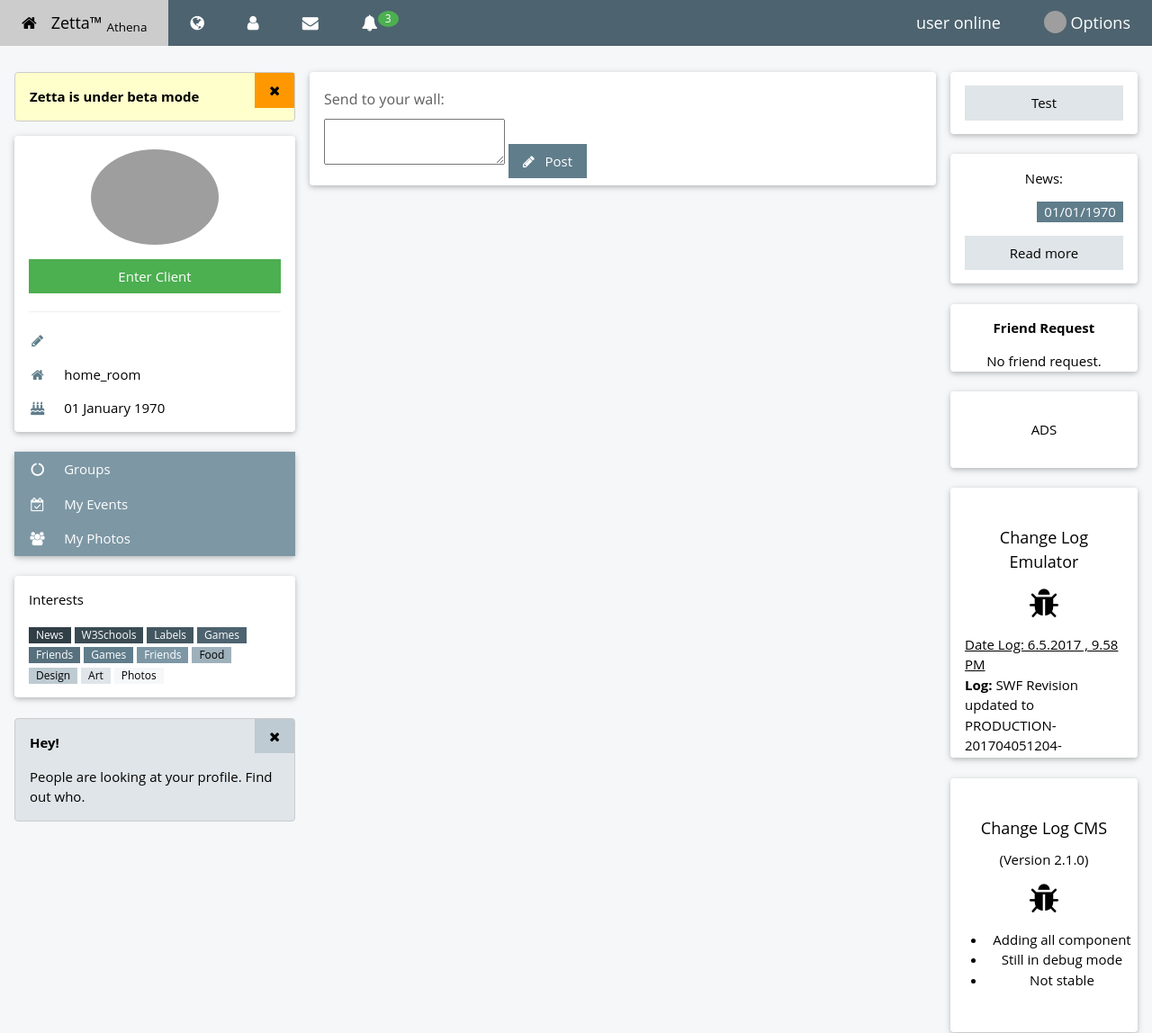
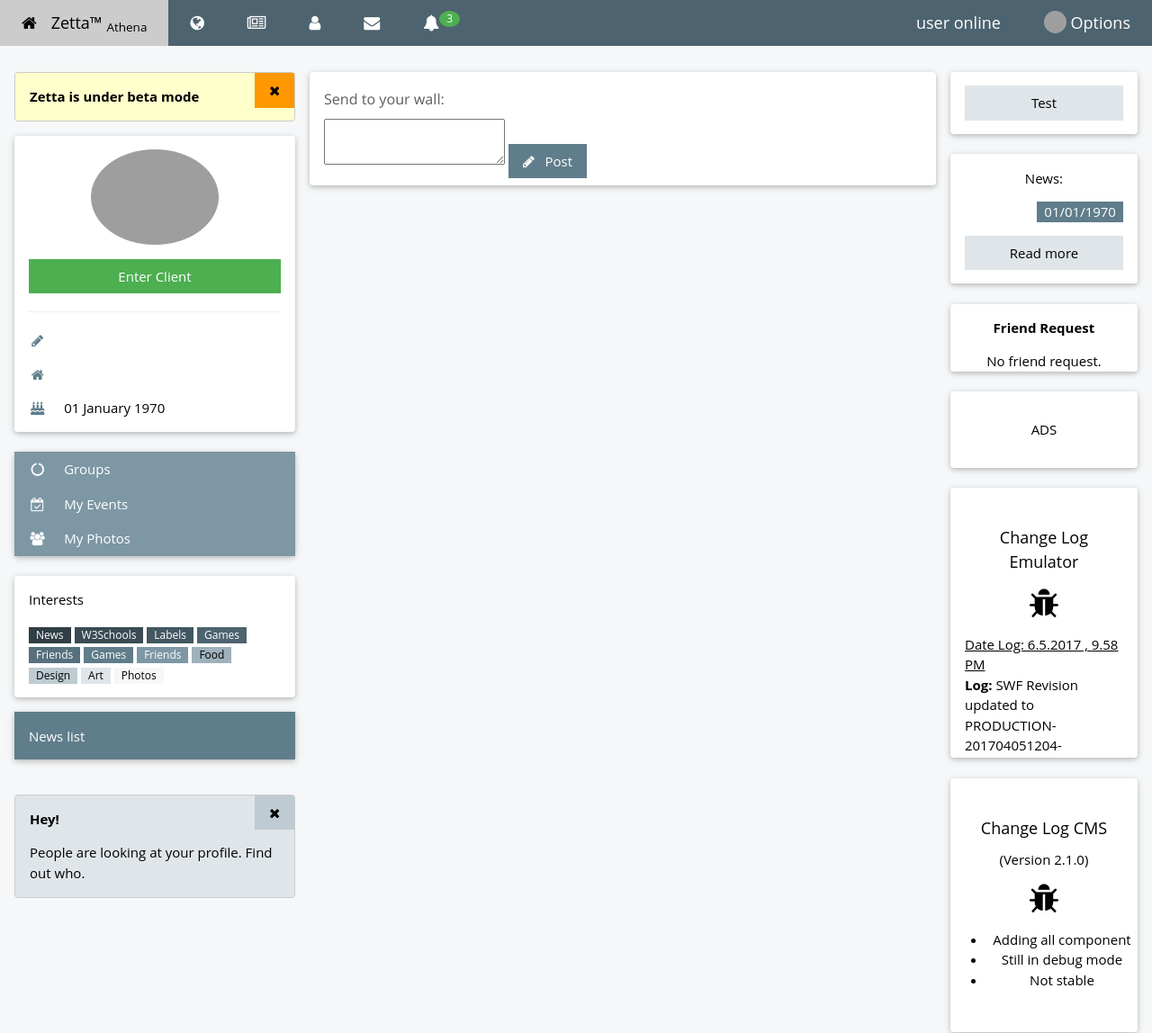
Before and after one commit to akobzettahotel/athenacms, a PHP site: page /swf/me.php in a window 1280 px wide. Shown: the top 1148 px of the page at 90% size. Run offline with PHP 8.4, Linux system fonts and the light colour scheme; the visitor is signed in with stand-in values (Sample User, id 1); data that the repository does not hold is empty; some libraries are stand-ins or nearby versions; grey boxes are pictures that could not be loaded.

Commit message:
Pre scetch news place

```diff
--- a/me.php
+++ b/me.php
@@ -7,6 +7,7 @@
 		<meta name="description" content="Zetta is a teen social virtual life game. A strange place with awesome people. Meet and make friends, play games, chat with others, create your avatar, design rooms and more.">
 		<meta name="keywords" content="Habbo,retro,game,rp,halfrp,social,zetta">
 		<meta name="author" content="Akob And Wave">
+		<meta name="theme-color" content="#4d636f" />
 		<meta name="viewport" content="width=device-width, initial-scale=1">
 
 		<link rel="stylesheet" href="css/w3.css">
@@ -116,6 +117,7 @@
 				<a class="w3-bar-item w3-button w3-hide-medium w3-hide-large w3-right w3-padding-large w3-hover-white w3-large w3-theme-d2" href="javascript:void(0);" onclick="openNav()"><i class="fa fa-bars"></i></a>
 				<a href="me" class="w3-bar-item w3-button w3-padding-large w3-theme-d4"><i class="fa fa-home w3-margin-right"></i>Zetta&trade; <sub>Athena</sub></a>
 				<a href="#" class="w3-bar-item w3-button w3-hide-small w3-padding-large w3-hover-white" title="News"><i class="fa fa-globe"></i></a>
+				<a href="#" class="w3-bar-item w3-button w3-hide-small w3-padding-large w3-hover-white newsBtn" title="Account Settings"><i class="fa fa-newspaper-o"></i></a>
 				<a href="#" class="w3-bar-item w3-button w3-hide-small w3-padding-large w3-hover-white" title="Account Settings"><i class="fa fa-user"></i></a>
 				<a href="#" class="w3-bar-item w3-button w3-hide-small w3-padding-large w3-hover-white" title="Messages"><i class="fa fa-envelope"></i></a>
 				<div class="w3-dropdown-hover w3-hide-small">
@@ -213,14 +215,19 @@
 					</div>
 
 					<!-- Profile -->
-					<div class="w3-card-2 w3-round w3-white">
+					<div class="leftcol w3-card-2 w3-round w3-white">
 						<div class="w3-container">
 							<h4 class="w3-center"><?php echo $athena["username"]; ?></h4>
 							<p class="w3-center"><img src="https://avatar-retro.com/habbo-imaging/avatarimage?figure=<?php echo $athena["look"]; ?>" class="w3-circle" style="height:106px;" alt="Avatar"></p>
 							<a href="client" target="zettaclient" class="w3-button w3-block w3-green">Enter Client</a>
 							<hr>
 							<p><i class="fa fa-pencil fa-fw w3-margin-right w3-text-theme"></i> <span id="display_motto"><?php echo $athena["motto"]; ?></span></p>
-							<p><i class="fa fa-home fa-fw w3-margin-right w3-text-theme"></i> home_room</p>
+							<?php
+							if($athena["home_room"] != "0"){
+								$home_room = mysqli_fetch_assoc(mysqli_query($conn, "SELECT caption FROM rooms WHERE id = '$athena[home_room]'"));
+								echo "<p><i class='fa fa-home fa-fw w3-margin-right w3-text-theme'></i> $home_room[caption]</p>";
+							}
+							?>
 							<p><i class="fa fa-birthday-cake fa-fw w3-margin-right w3-text-theme"></i> <?php $esdate = date("d F Y", $athena["account_created"]); echo $esdate; ?></p>
 						</div>
 					</div>
@@ -228,7 +235,7 @@
 					<br>
 
 					<!-- Accordion -->
-					<div class="w3-card-2 w3-round">
+					<div class="leftcol w3-card-2 w3-round">
 						<div class="w3-white">
 
 							<button onclick="myFunction('Demo1')" class="w3-button w3-block w3-theme-l1 w3-left-align">
@@ -320,7 +327,7 @@
 					<br>
 
 					<!-- Interests -->
-					<div class="w3-card-2 w3-round w3-white w3-hide-small">
+					<div class="leftcol w3-card-2 w3-round w3-white w3-hide-small">
 						<div class="w3-container">
 							<p>Interests</p>
 							<p>
@@ -338,7 +345,14 @@
 							</p>
 						</div>
 					</div>
-
+					<div class="leftcol w3-card w3-white" id="newsListCol">
+						<div class="w3-panel w3-theme">
+							<p>News list</p>
+							</div>
+							<ul class="w3-ul">
+								<div id="newsList"></div>
+							</ul>
+					</div>
 					<br>
 
 					<!-- Alert Box -->
@@ -349,6 +363,8 @@
 						<p><strong>Hey!</strong></p>
 						<p>People are looking at your profile. Find out who.</p>
 					</div>
+
+
 
 				<!-- End Left Column -->
 				</div>
@@ -699,6 +715,11 @@
 			$(window).on('load', function() {
 				// Animate loader off screen
 				$(".se-pre-con").fadeOut("slow");
+			});
+
+			$(document).on("click", ".newsBtn",function(){
+				$(".leftcol").hide();
+				$("#newsListCol").show();
 			});
 
 			$("#dialog").dialog({
```
